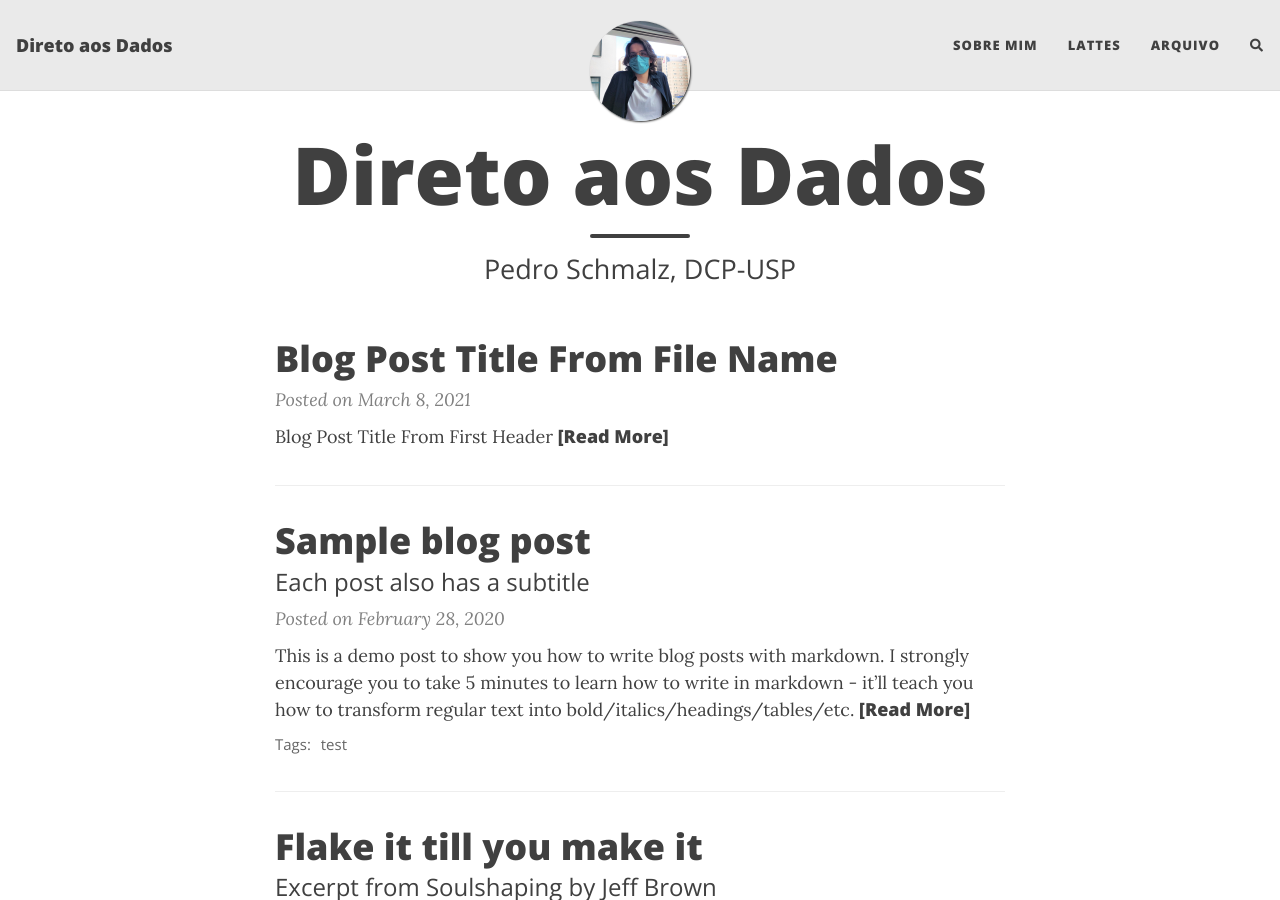
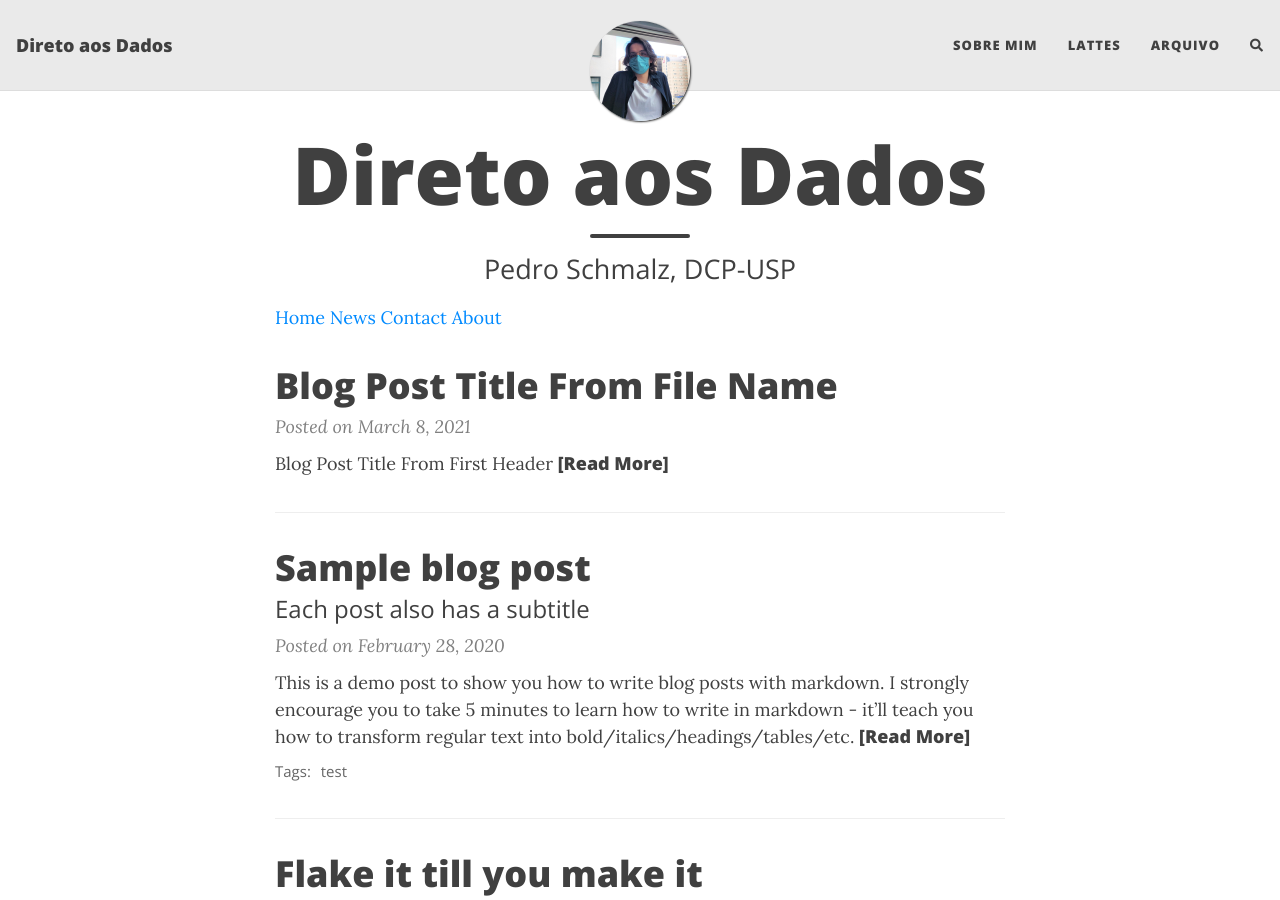
Before and after one commit to PedroSchmalz/pedroschmalz.github.io, a Jekyll site: the page built from index.html, in a window 1280 px wide and 900 px high. Built offline with Jekyll 4.4.1, drawn with Linux system fonts in a browser that asks for light colours; nearby versions of some CDN libraries; the list of posts is cut into pages by our own code; comment, search, counter and statistics services are not loaded.

Commit message:
Update index.html

```diff
--- a/index.html
+++ b/index.html
@@ -3,3 +3,10 @@
 title: Direto aos Dados
 subtitle: Pedro Schmalz, DCP-USP
 ---
+
+<div class="sidebar">
+  <a class="active" href="#home">Home</a>
+  <a href="#news">News</a>
+  <a href="#contact">Contact</a>
+  <a href="#about">About</a>
+</div>
```
